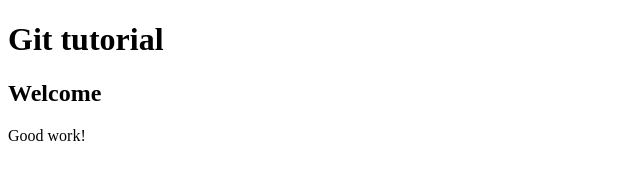
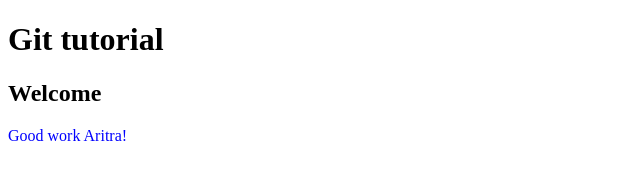
Before and after one commit to AritraKumarDas/git-sessions, a plain HTML site: page index.html in a window 1280 px wide. Shown: the whole page, without its empty margins (0-640 px from the left). Drawn offline with Linux system fonts and the light colour scheme.

Commit message:
Update index.html

```diff
--- a/index.html
+++ b/index.html
@@ -11,7 +11,7 @@
 <body>
     <h1>Git tutorial</h1>
     <h2>Welcome</h2>
-    <p>Good work!</p>
+    <p style="color:blue;">Good work Aritra!</p>
 
 </body>
 
```
